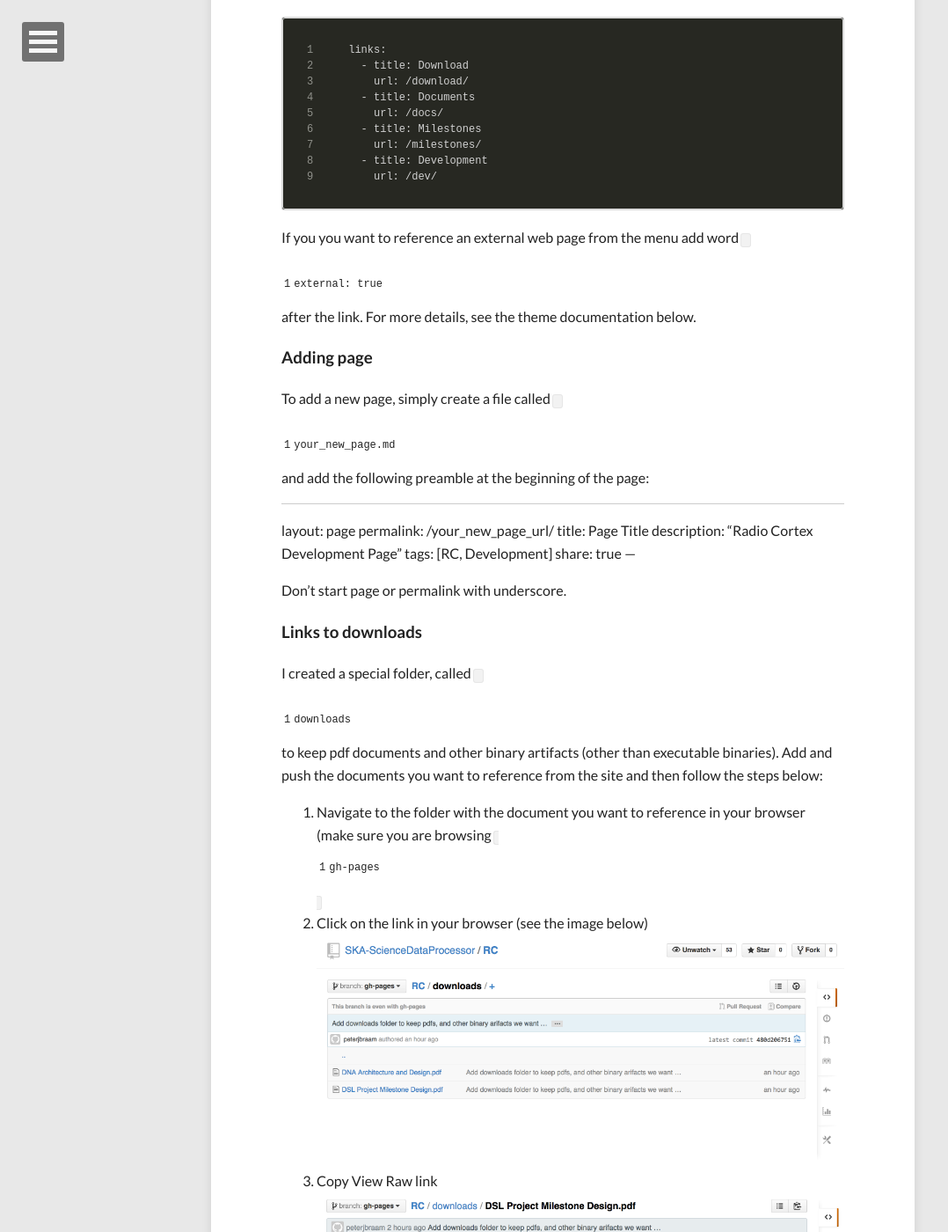
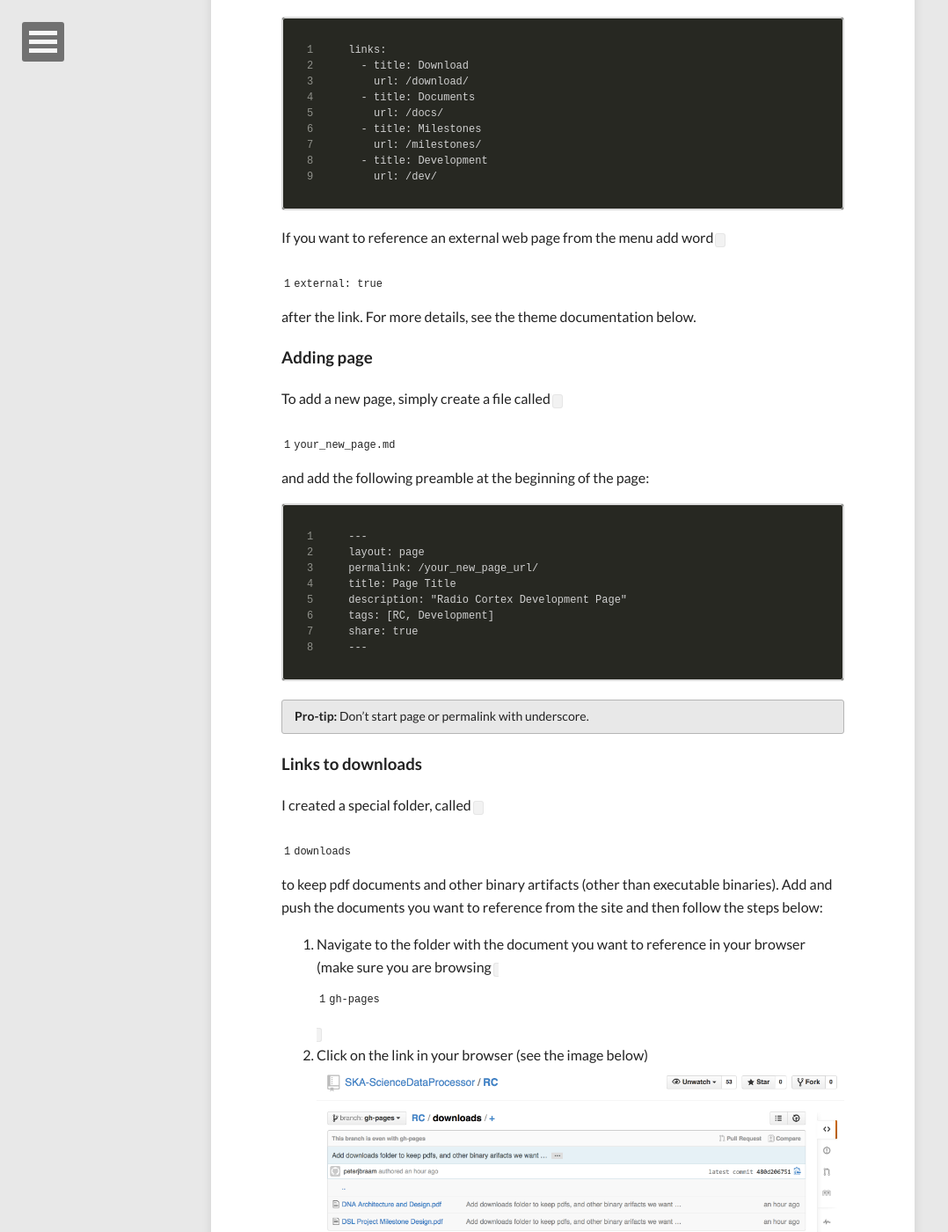
Before and after one commit to SKA-ScienceDataProcessor/RC, a Jekyll site: the page built from manual.md, in a window 1280 px wide and 1400 px high, scrolled down 985 px. Shown: the whole window at 88% size, without its empty margins (0-1078 px from the left). Built offline with Jekyll 4.4.1, drawn with Linux system fonts in a browser that asks for light colours; nearby versions of some CDN libraries.

Commit message:
Manual page

```diff
--- a/manual.md
+++ b/manual.md
@@ -36,22 +36,23 @@ The configuration file has a special section, called links that creates structur
       - title: Development
         url: /dev/
 
-If you you want to reference an external web page from the menu add word `external: true` after the link. For more details, see the theme documentation below.
+If you want to reference an external web page from the menu add word `external: true` after the link. For more details, see the theme documentation below.
 
 ### Adding page
 
 To add a new page, simply create a file called `your_new_page.md` and add the following preamble at the beginning of the page:
 
----
-layout: page
-permalink: /your_new_page_url/
-title: Page Title
-description: "Radio Cortex Development Page"
-tags: [RC, Development]
-share: true
----
+    ---
+    layout: page
+    permalink: /your_new_page_url/
+    title: Page Title
+    description: "Radio Cortex Development Page"
+    tags: [RC, Development]
+    share: true
+    ---
 
-Don't start page or permalink with underscore.
+**Pro-tip:** Don't start page or permalink with underscore.
+{: .notice}
 
 ### Links to downloads
 
```
